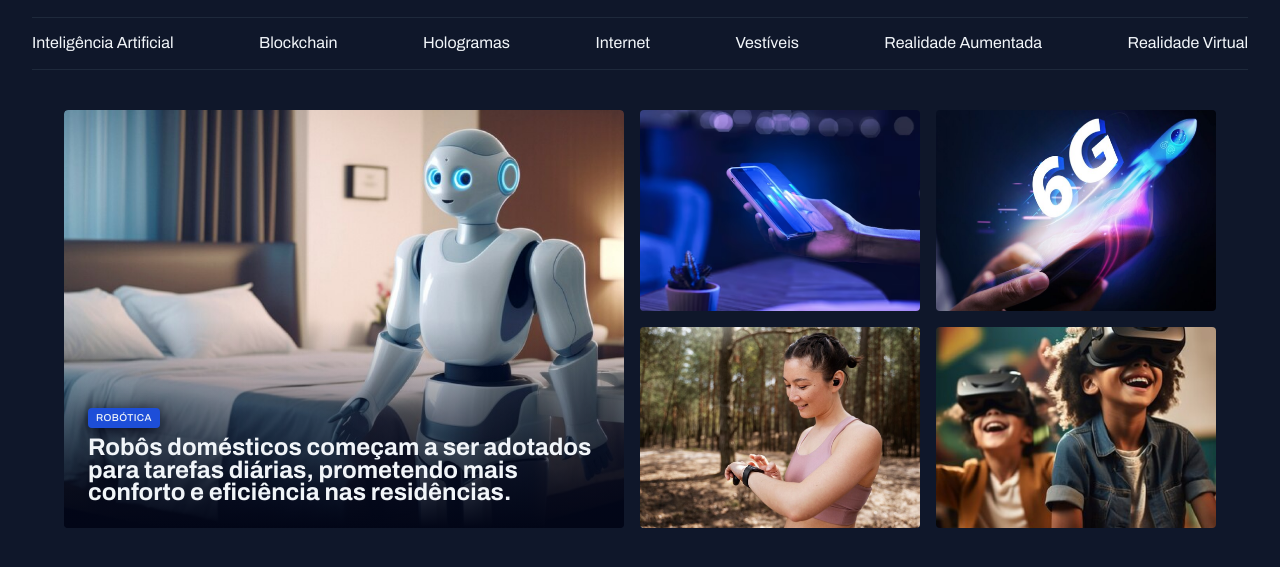
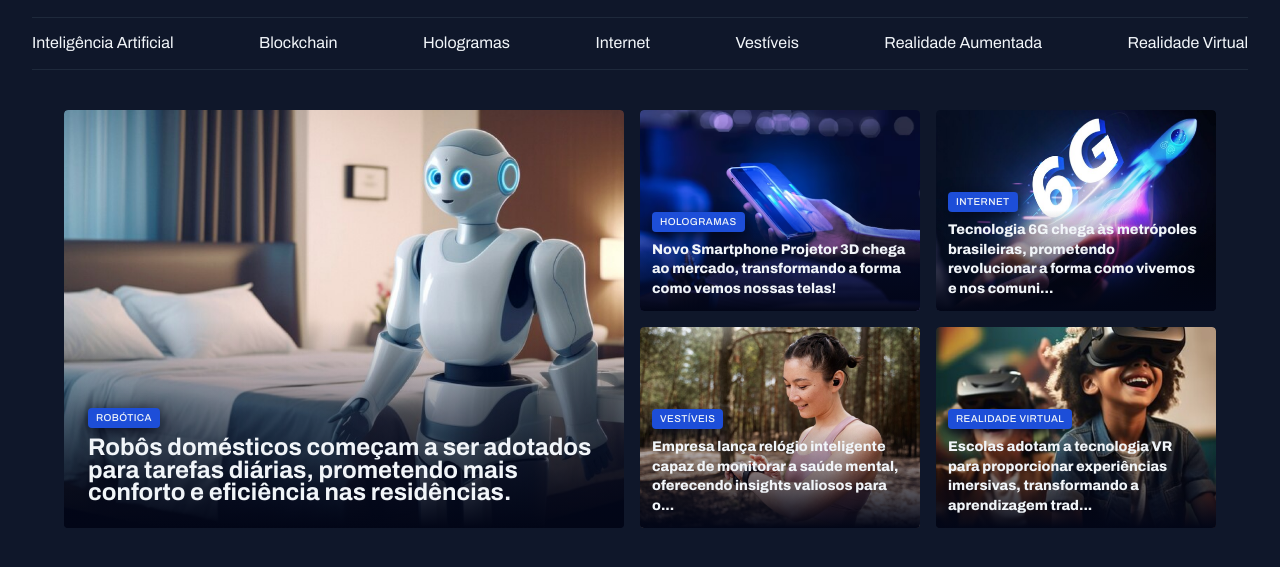
Before and after one commit to lucasgwmes/projeto-2, a plain HTML site: page index.html in a window 1280 px wide. Shown: the part 45-612 px from the top of the page. Drawn offline with Linux system fonts and the light colour scheme.

Commit message:
finish the main section

```diff
--- a/index.html
+++ b/index.html
@@ -51,11 +51,31 @@
       </figure>
 
       <div class="grid grid-col-2 gap-16 ">
-       <div> <img src="assets/images/Image 02.png" alt=""> </div>
-       <div> <img src="assets/images/Image 03.png" alt=""> </div>
-       <div> <img src="assets/images/Image 04.png" alt=""> </div>
-       <div> <img src="assets/images/Image 05.png" alt=""> </div>
-      </div>
+       <figure class="card"> <img src="assets/images/Image 02.png" alt="Novo Smartphone Projetor 3D chega ao mercado, transformando a forma como vemos nossas telas!">
+        <figcaption>
+        <span class="content-tag">Hologramas</span>
+          <h2 class="text-lg">Novo Smartphone Projetor 3D chega ao mercado, transformando a forma como vemos nossas telas!</h2>
+        </figcaption>
+      </figure>
+       <figure class="card"> <img src="assets/images/Image 03.png" alt="Tecnologia 6G chega às metrópoles brasileiras, prometendo revolucionar a forma como vivemos e nos comunicamos.">
+        <figcaption>
+          <span class="content-tag">Internet</span>
+            <h2 class="text-lg">Tecnologia 6G chega às metrópoles brasileiras, prometendo revolucionar a forma como vivemos e nos comuni...</h2>
+          </figcaption>
+      </figure>
+       <figure  class="card"> <img src="assets/images/Image 04.png" alt="Empresa lança relógio inteligente capaz de monitorar a saúde mental, oferecendo insights valiosos para o bem-estar pessoal.">
+        <figcaption>
+          <span class="content-tag">Vestíveis</span>
+            <h2 class="text-lg">Empresa lança relógio inteligente capaz de monitorar a saúde mental, oferecendo insights valiosos para o... </h2>
+          </figcaption>
+      </figure >
+       <figure class="card"> <img src="assets/images/Image 05.png" alt="Escolas adotam a tecnologia VR para proporcionar experiências imersivas, transformando a aprendizagem tradicional.">
+        <figcaption>
+          <span class="content-tag">Realidade Virtual</span>
+            <h2 class="text-lg">Escolas adotam a tecnologia VR para proporcionar experiências imersivas, transformando a aprendizagem trad...</h2>
+          </figcaption>
+      </figure>
+
     </section>
 
    </main>
--- a/styles/section.css
+++ b/styles/section.css
@@ -29,6 +29,9 @@
       bottom: 0;
       padding: 24px;
 
+      &:has(.text-lg){
+        padding: 12px;
+      }
       h2{
         margin-top: 8px;
       }
```
